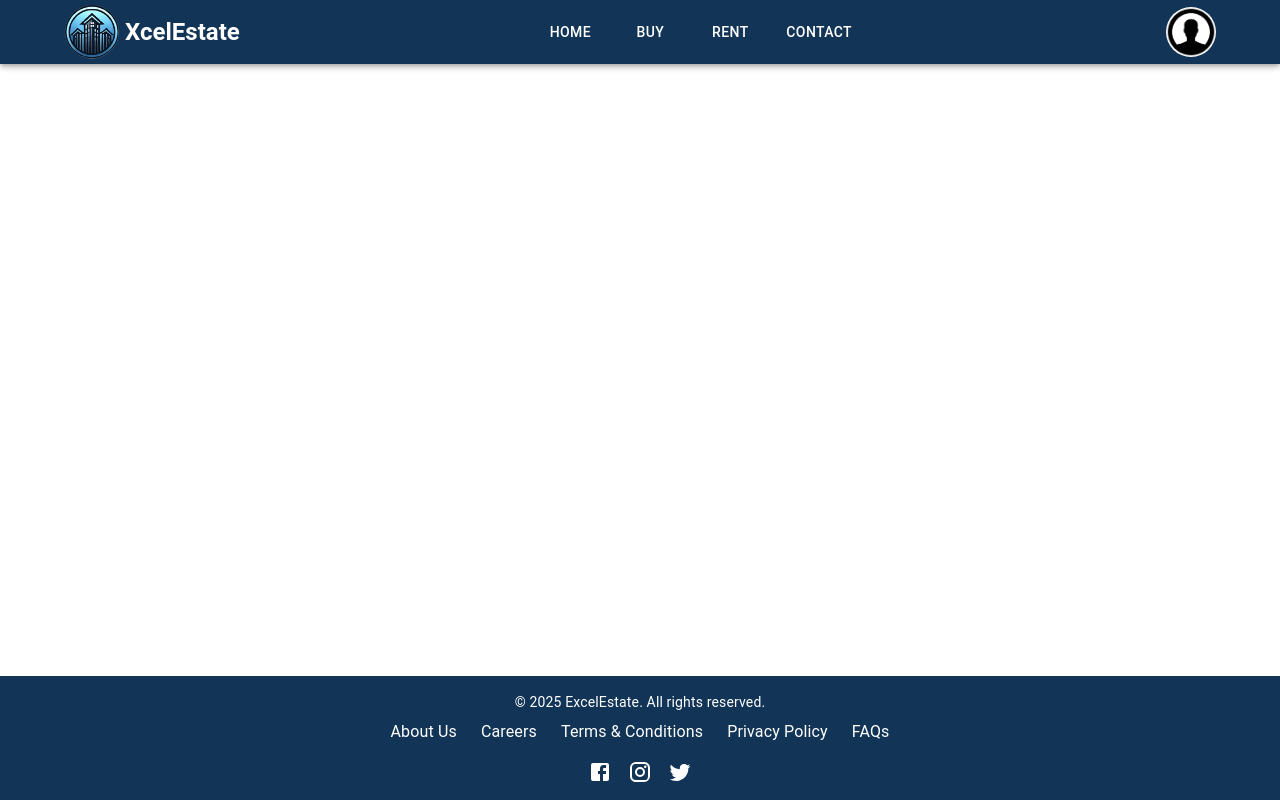
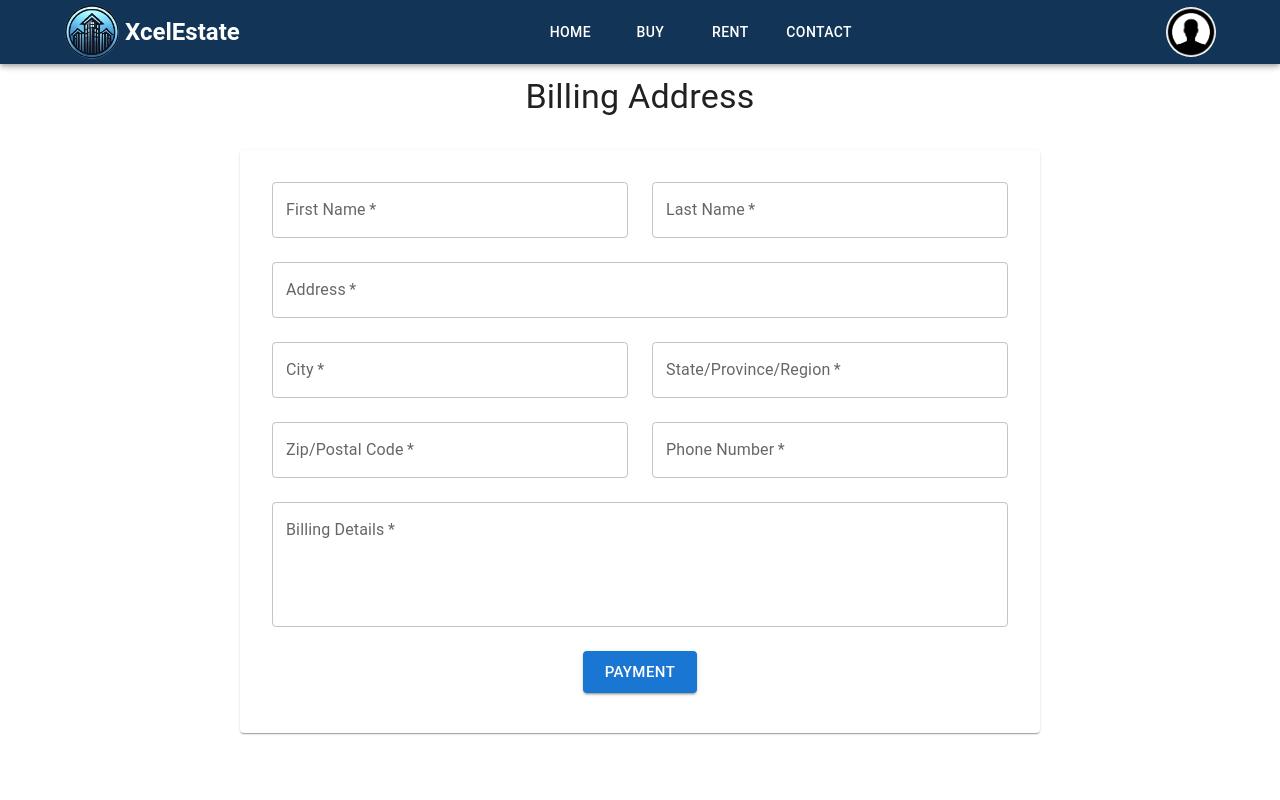
Before and after one commit to vanshmodi1/Real-Estate, a React (Vite) app in the folder Frontend/: page /billing-address in a window 1280 px wide. Shown: the top 800 px of the page. Built offline with nearby package versions, Linux system fonts and the light colour scheme.

Commit message:
Payment frontend

```diff
--- a/Frontend/package.json
+++ b/Frontend/package.json
@@ -15,11 +15,13 @@
     "@mui/icons-material": "^6.4.4",
     "@mui/material": "^6.4.4",
     "axios": "^1.7.9",
+    "formik": "^2.4.6",
     "leaflet": "^1.9.4",
     "react": "^19.0.0",
     "react-dom": "^19.0.0",
     "react-leaflet": "^5.0.0",
-    "react-router-dom": "^7.1.5"
+    "react-router-dom": "^7.1.5",
+    "yup": "^1.6.1"
   },
   "devDependencies": {
     "@eslint/js": "^9.19.0",
--- a/Frontend/src/App.jsx
+++ b/Frontend/src/App.jsx
@@ -12,6 +12,9 @@
 import Details from './Pages/Details'; // Import the Details page
 import Wishlist from './Pages/Wishlist';
 import OrderDetails from "./Pages/OrderDetails";
+import BillingAddress from "./Pages/BillingAddress";
+import Payment from "./Pages/Payment"
+
 
 
 function App() {
@@ -40,7 +43,8 @@
             <Route path="/viewdetails" element={<Details></Details>}></Route>
             <Route path="/wishlist" element={<Wishlist></Wishlist>}></Route>
             <Route path="/order-details" element={<OrderDetails />} />
-
+            <Route path="/billing-address" element={<BillingAddress />} />
+            <Route path="/payment" element={<Payment />} />
           </Routes>
         </Box>
 
--- /dev/null
+++ b/Frontend/src/Pages/BillingAddress.jsx
@@ -0,0 +1,162 @@
+import React, { useState } from "react";
+import { Box, Typography, TextField, Button, Grid, Card, CardContent } from "@mui/material";
+import { useNavigate } from "react-router-dom";
+
+const BillingAddress = () => {
+  const navigate = useNavigate();
+
+  // State to store form data
+  const [formData, setFormData] = useState({
+    firstName: "",
+    lastName: "",
+    address: "",
+    city: "",
+    state: "",
+    zip: "",
+    phone: "",
+    billingDetails: "",
+  });
+
+  // Handle form input changes
+  const handleInputChange = (e) => {
+    const { name, value } = e.target;
+    setFormData({
+      ...formData,
+      [name]: value,
+    });
+  };
+
+  // Handle form submission
+  const handleSubmit = (e) => {
+    e.preventDefault();
+    navigate("/payment", {
+      state: {
+        billingAddress: formData, // Pass billing address data
+        orderDetails: location.state?.property, // Pass order details from location state
+      },
+    });
+  };
+
+  return (
+    <Box sx={{ padding: 2, marginTop: "60px", minHeight: "100vh", display: "flex", flexDirection: "column", alignItems: "center" }}>
+      <Typography variant="h4" sx={{ marginBottom: 4 }}>
+        Billing Address
+      </Typography>
+
+      <Card sx={{ width: "100%", maxWidth: "800px", padding: 2 }}>
+        <CardContent>
+          <form onSubmit={handleSubmit}>
+            <Grid container spacing={3}>
+              {/* First Name */}
+              <Grid item xs={12} sm={6}>
+                <TextField
+                  fullWidth
+                  label="First Name"
+                  name="firstName"
+                  value={formData.firstName}
+                  onChange={handleInputChange}
+                  required
+                />
+              </Grid>
+
+              {/* Last Name */}
+              <Grid item xs={12} sm={6}>
+                <TextField
+                  fullWidth
+                  label="Last Name"
+                  name="lastName"
+                  value={formData.lastName}
+                  onChange={handleInputChange}
+                  required
+                />
+              </Grid>
+
+              {/* Address */}
+              <Grid item xs={12}>
+                <TextField
+                  fullWidth
+                  label="Address"
+                  name="address"
+                  value={formData.address}
+                  onChange={handleInputChange}
+                  required
+                />
+              </Grid>
+
+              {/* City */}
+              <Grid item xs={12} sm={6}>
+                <TextField
+                  fullWidth
+                  label="City"
+                  name="city"
+                  value={formData.city}
+                  onChange={handleInputChange}
+                  required
+                />
+              </Grid>
+
+              {/* State/Province/Region */}
+              <Grid item xs={12} sm={6}>
+                <TextField
+                  fullWidth
+                  label="State/Province/Region"
+                  name="state"
+                  value={formData.state}
+                  onChange={handleInputChange}
+                  required
+                />
+              </Grid>
+
+              {/* Zip/Postal Code */}
+              <Grid item xs={12} sm={6}>
+                <TextField
+                  fullWidth
+                  label="Zip/Postal Code"
+                  name="zip"
+                  value={formData.zip}
+                  onChange={handleInputChange}
+                  required
+                />
+              </Grid>
+
+              {/* Phone Number */}
+              <Grid item xs={12} sm={6}>
+                <TextField
+                  fullWidth
+                  label="Phone Number"
+                  name="phone"
+                  value={formData.phone}
+                  onChange={handleInputChange}
+                  required
+                />
+              </Grid>
+
+              {/* Billing Details */}
+              <Grid item xs={12}>
+                <TextField
+                  fullWidth
+                  label="Billing Details"
+                  name="billingDetails"
+                  value={formData.billingDetails}
+                  onChange={handleInputChange}
+                  multiline
+                  rows={4}
+                  required
+                />
+              </Grid>
+
+              {/* Submit Button */}
+              <Grid item xs={12} sx={{ textAlign: "center" }}>
+                <Button type="submit" variant="contained" color="primary" size="large">
+                  Payment
+                </Button>
+              </Grid>
+            </Grid>
+          </form>
+        </CardContent>
+      </Card>
+    </Box>
+  );
+};
+
+export default BillingAddress;
--- a/Frontend/src/Pages/OrderDetails.jsx
+++ b/Frontend/src/Pages/OrderDetails.jsx
@@ -65,9 +65,14 @@
 
       {/* Action Buttons */}
       <Box sx={{ marginTop: 4, textAlign: "center" }}>
-        <Button variant="contained" color="primary" sx={{ marginRight: 2 }} onClick={() => navigate("/payment")}>
-          Proceed to Payment
-        </Button>
+      <Button
+  variant="contained"
+  color="primary"
+  sx={{ marginRight: 2 }}
+  onClick={() => navigate("/billing-address")}
+>
+  Billing
+</Button>
         <Button variant="outlined" color="secondary" onClick={() => navigate("/")}>
           Cancel
         </Button>
--- /dev/null
+++ b/Frontend/src/Pages/Payment.jsx
@@ -0,0 +1 @@
+<h1>Payment here</h1>
```
Also changed, not shown: Frontend/src/Pages/OrderSummary.jsx (added, +111 -0 lines), 1 other file (tests, documents, lock files or other folders).
